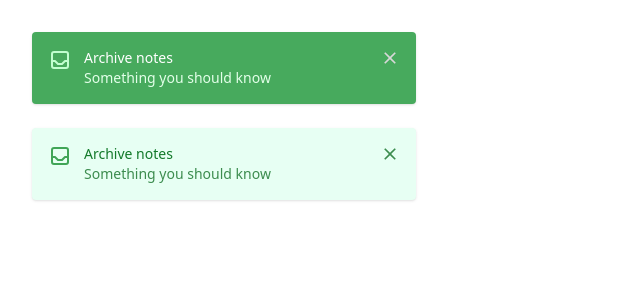
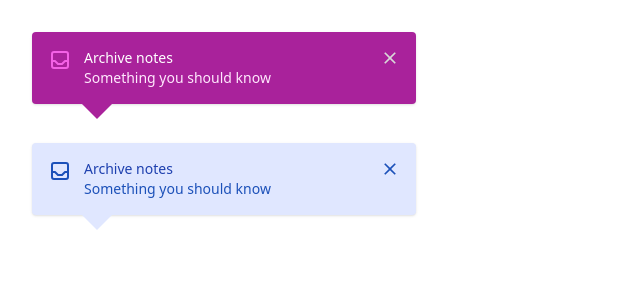
Before and after one commit to Mawushie/mycomponents-library, a React (Vite) app: page / in a window 1280 px wide. Shown: the top 300 px of the page, without its empty margins (0-640 px from the left). Built offline with nearby package versions, Linux system fonts and the light colour scheme.

Commit message:
tool tip UI completed

```diff
--- a/src/App.jsx
+++ b/src/App.jsx
@@ -58,14 +58,14 @@ function App() {
 
       <div>
         <ToolTip
-          color="green"
+          color="pink"
           theme="bold"
           title="Archive notes"
           details="Something you should know"
         />
         <br></br>
         <ToolTip
-          color="green"
+          color="blue"
           theme="light"
           title="Archive notes"
           details="Something you should know"
--- a/src/components/ToolTip/Black.jsx
+++ b/src/components/ToolTip/Black.jsx
@@ -3,11 +3,12 @@ import { TbInbox } from "react-icons/tb";
 import { MdOutlineClose } from "react-icons/md";
 
 export default function Black({ theme, info }) {
-  let background = theme === "light" ? "#FFFFFF" : "#262626";
+  let background = theme === "light" ? "#f8f8f8" : "#262626";
   let iconColor = theme === "light" ? "#6B7280" : "#C7C7C7";
   let titleColor = theme === "light" ? "#111827" : "#FFFFFF";
   let detailsColor = theme === "light" ? "#6B7280" : "#C7C7C7";
   let dismissBtn = theme === "light" ? "#6B7280" : "#C7C7C7";
+
   return (
     <>
       <div
@@ -30,6 +31,26 @@ export default function Black({ theme, info }) {
 
         <MdOutlineClose style={{ width: 20, height: 20, color: dismissBtn }} />
       </div>
+      <div
+        className="triangle-down "
+        style={{
+          position: "relative",
+          borderLeft: "15px solid transparent",
+          borderRight: "15px solid transparent",
+          borderTop: `15px solid ${background}`,
+          width: 0,
+          height: 0,
+          left: 50,
+        }}
+      ></div>
     </>
   );
 }
+
+//  position: relative;
+//     width: 0;
+//     height: 0;
+//     border-left: 15px solid transparent;
+//     border-right: 15px solid transparent;
+//     border-top: 15px solid #555;
+//     left: 50px;
--- a/src/components/ToolTip/Blue.jsx
+++ b/src/components/ToolTip/Blue.jsx
@@ -30,6 +30,19 @@ export default function Blue({ theme, info }) {
 
         <MdOutlineClose style={{ width: 20, height: 20, color: dismissBtn }} />
       </div>
+
+      <div
+        className="triangle-down "
+        style={{
+          position: "relative",
+          borderLeft: "15px solid transparent",
+          borderRight: "15px solid transparent",
+          borderTop: `15px solid ${background}`,
+          width: 0,
+          height: 0,
+          left: 50,
+        }}
+      ></div>
     </>
   );
 }
--- a/src/components/ToolTip/Green.jsx
+++ b/src/components/ToolTip/Green.jsx
@@ -30,6 +30,18 @@ export default function Green({ theme, info }) {
 
         <MdOutlineClose style={{ width: 20, height: 20, color: dismissBtn }} />
       </div>
+      <div
+        className="triangle-down "
+        style={{
+          position: "relative",
+          borderLeft: "15px solid transparent",
+          borderRight: "15px solid transparent",
+          borderTop: `15px solid ${background}`,
+          width: 0,
+          height: 0,
+          left: 50,
+        }}
+      ></div>
     </>
   );
 }
--- a/src/components/ToolTip/Pink.jsx
+++ b/src/components/ToolTip/Pink.jsx
@@ -30,6 +30,18 @@ export default function Pink({ theme, info }) {
 
         <MdOutlineClose style={{ width: 20, height: 20, color: dismissBtn }} />
       </div>
+      <div
+        className="triangle-down "
+        style={{
+          position: "relative",
+          borderLeft: "15px solid transparent",
+          borderRight: "15px solid transparent",
+          borderTop: `15px solid ${background}`,
+          width: 0,
+          height: 0,
+          left: 50,
+        }}
+      ></div>
     </>
   );
 }
```
Also changed, not shown: src/index.css (+11 -0 lines).
